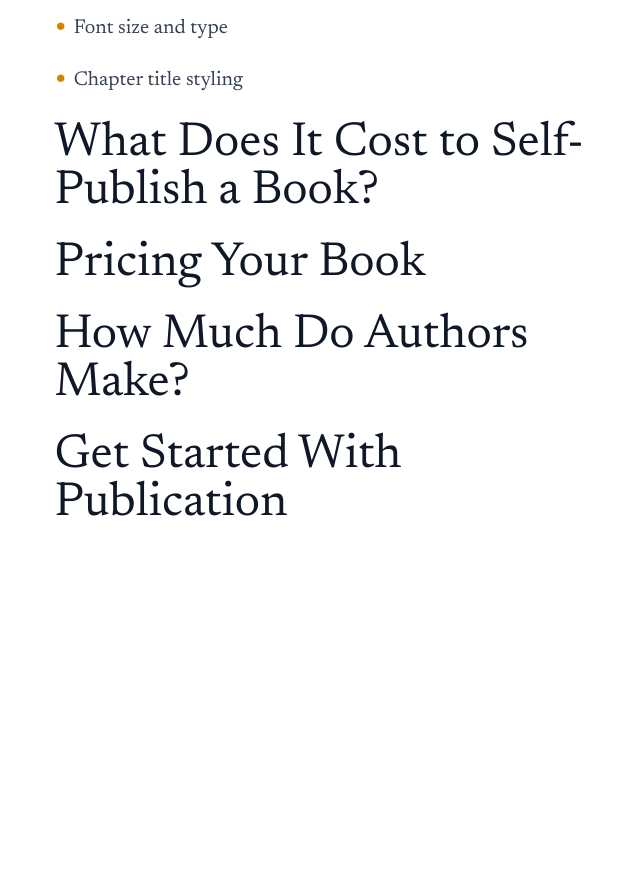
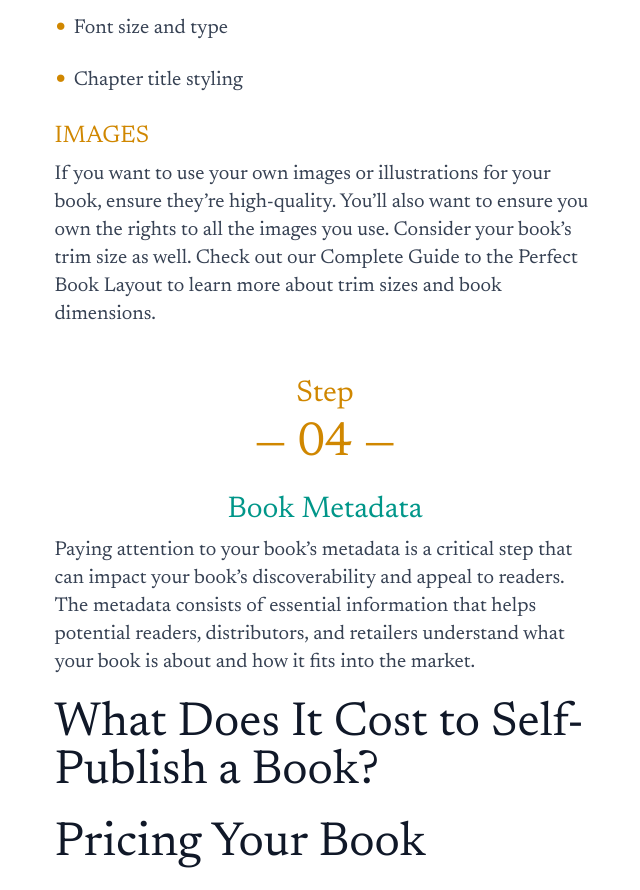
Before and after one commit to FahizOzil/palmbay-publisher, a Next.js app: page /guides/self-publishing in a window 1280 px wide. Shown: the part 6220-7110 px from the top of the page, without its empty margins (315-955 px from the left). Before the commit the page ends 6796 px from the top, so only its background shows below. Built offline with nearby package versions, Linux system fonts and the light colour scheme.

Commit message:
Update SelfPublishingSection.jsx

```diff
--- a/app/guides/self-publishing/SelfPublishingSection.jsx
+++ b/app/guides/self-publishing/SelfPublishingSection.jsx
@@ -228,6 +228,20 @@ const SelfPublishingSection = () => {
         <p className='mt-4 text-xl text-gray-700'><span className='text-yellow-600 text-3xl'>&#x2022;&nbsp;</span>Paragraph construction and line spacing</p>
         <p className='mt-4 text-xl text-gray-700'><span className='text-yellow-600 text-3xl'>&#x2022;&nbsp;</span>Font size and type</p>
         <p className='mt-4 text-xl text-gray-700'><span className='text-yellow-600 text-3xl'>&#x2022;&nbsp;</span>Chapter title styling</p>
+        <h3 className="text-2xl text-yellow-600 mt-6">
+        IMAGES
+        </h3>
+        <p className="mt-2 text-gray-700">
+        If you want to use your own images or illustrations for your book, ensure they’re high-quality. You’ll also want to ensure you own the rights to all the images you use. Consider your book’s trim size as well. Check out our Complete Guide to the Perfect Book Layout to learn more about trim sizes and book dimensions.
+        </p>
+      <p className='text-yellow-600 mt-12 text-3xl text-center'>Step</p>
+        <p className='text-yellow-600 mt-2 text-5xl text-center'>— 04 —</p>
+        <h3 className="text-3xl text-center text-teal-600 mt-6">
+        Book Metadata
+        </h3>
+        <p className="mt-2 text-gray-700">
+        Paying attention to your book’s metadata is a critical step that can impact your book’s discoverability and appeal to readers. The metadata consists of essential information that helps potential readers, distributors, and retailers understand what your book is about and how it fits into the market.
+        </p>
 
         {/* Add placeholder sections for remaining items */}
         <h2 id="costs" className="text-5xl text-gray-900 mt-6">
```
